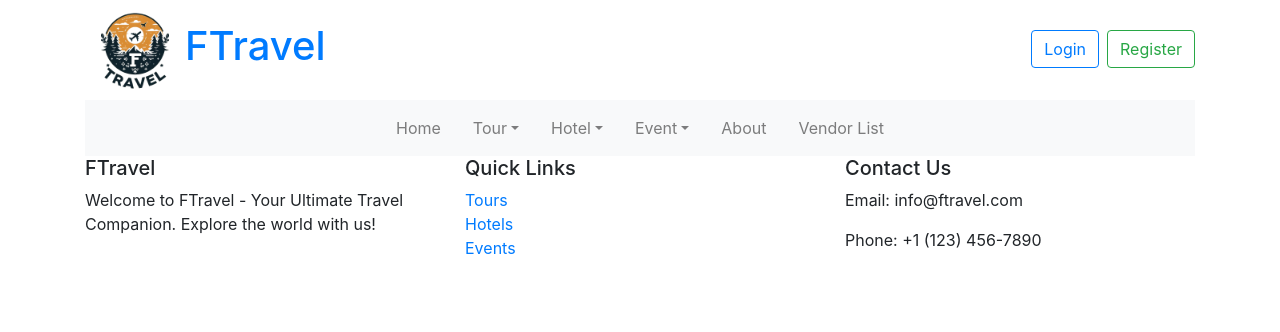
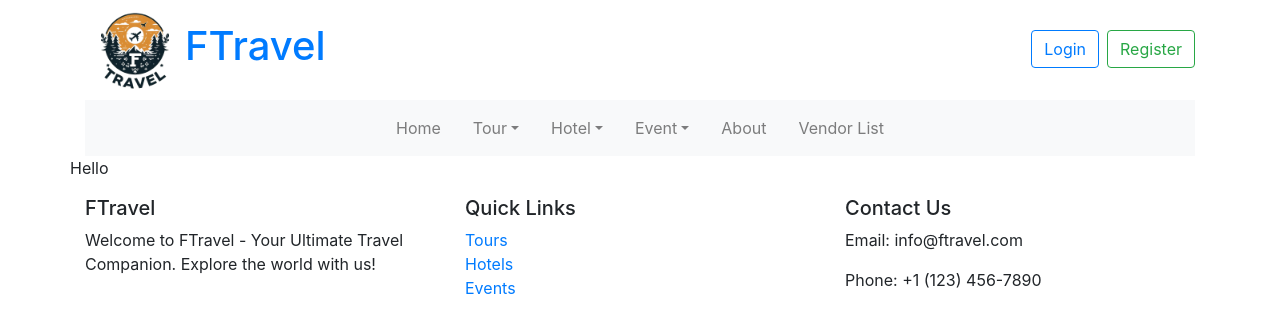
Before and after one commit to pmt1506/FTravel, a React (Create React App) app in the folder ftravel/: page /cart in a window 1280 px wide. Shown: the top 332 px of the page. Built offline with nearby package versions, Linux system fonts and the light colour scheme; no server answers.

Commit message:
update frontend

```diff
--- a/ftravel/src/App.js
+++ b/ftravel/src/App.js
@@ -3,6 +3,7 @@ import { BrowserRouter, Route, Routes } from "react-router-dom";
 import Header from "./components/Header";
 import Footer from "./components/Footer";
 import NavbarComponent from "./components/Navbar";
+import Cart from "./screen/Cart";
 
 function App() {
   return (
@@ -10,7 +11,7 @@ function App() {
       <Header />
       <NavbarComponent />
       <Routes>
-        <Route path="" element />
+        <Route path="/cart" element={<Cart />} />
         <Route path="" element />
         <Route path="" element />
         <Route path="" element />
--- /dev/null
+++ b/ftravel/src/screen/Cart.js
@@ -0,0 +1,28 @@
+import { useParams } from "react-router-dom"
+import { useEffect, useState } from "react"
+import { Button, Col, Container, Form, FormControl, Row } from "react-bootstrap"
+
+const Cart = () => {
+    const { userId } = useParams();
+    const [cart, setCart] = useState([]);
+    const [service, setService] = useState([]);
+
+    useEffect(() => {
+        fetch(`http://localhost:9999/cart`)
+            .then((res) => res.json())
+            .then((data) => {
+                setCart(data)
+                setService(data.serviceID)
+            })
+    }, []);
+
+    return (
+        <Container>
+            <Row>
+                <p>Hello</p>
+            </Row>
+        </Container>
+    )
+}
+
+export default Cart
```
Also changed, not shown: ftravel/src/screen/Home.js (+8 -0 lines), 1 other file (tests, documents, lock files or other folders).
